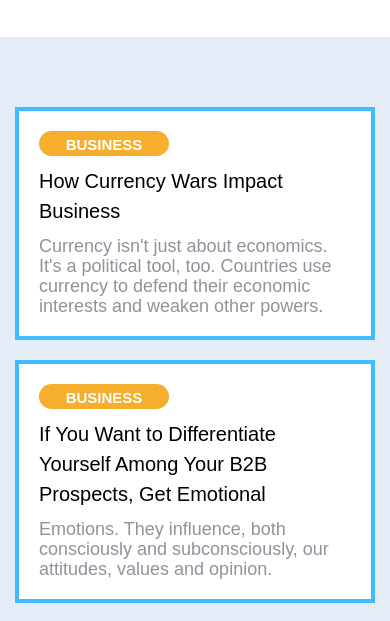
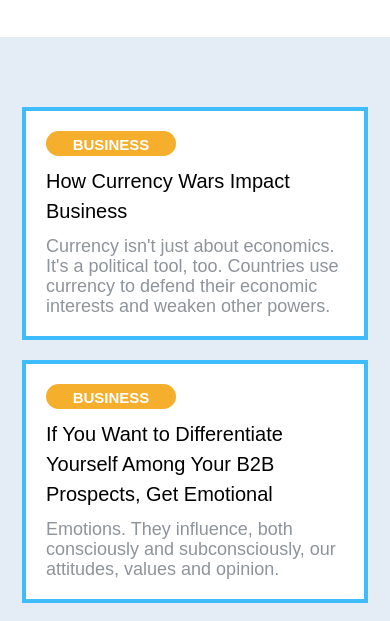
Before and after one commit to giovanycesar/translation-portfolio, a plain HTML site: page texts/texts.html in a window 390 px wide. Shown: the part 220-841 px from the top of the page. Drawn offline with nearby package versions, Linux system fonts and the light colour scheme.

Commit message:
bug menu

```diff
--- a/about/style.css
+++ b/about/style.css
@@ -371,7 +371,7 @@ footer p {
     text-align: center;
 }
 
-@media (max-width: 600px) {
+@media (max-width: 650px) {
     .check img {
         padding: 20px 60px;
     }
--- a/style.css
+++ b/style.css
@@ -427,7 +427,7 @@ footer p {
     text-align: center;
 }
 
-@media (max-width: 600px) {
+@media (max-width: 650px) {
     .check img {
         padding: 20px 60px;
     }
--- a/subtitling/css-videos/style.css
+++ b/subtitling/css-videos/style.css
@@ -266,7 +266,7 @@ footer p {
     text-align: center;
 }
 
-@media (max-width: 600px) {
+@media (max-width: 650px) {
     .check img {
         padding: 20px 60px;
     }
--- a/subtitling/style.css
+++ b/subtitling/style.css
@@ -282,7 +282,7 @@ footer p {
     text-align: center;
 }
 
-@media (max-width: 600px) {
+@media (max-width: 650px) {
     .check img {
         padding: 20px 60px;
     }
--- a/texts/css-texts-subjects/style.css
+++ b/texts/css-texts-subjects/style.css
@@ -305,7 +305,7 @@ footer p {
     text-align: center;
 }
 
-@media (max-width: 600px) {
+@media (max-width: 650px) {
     .check img {
         padding: 20px 60px;
     }
--- a/texts/css-texts/style.css
+++ b/texts/css-texts/style.css
@@ -342,7 +342,7 @@ footer p {
     text-align: center;
 }
 
-@media (max-width: 600px) {
+@media (max-width: 650px) {
     .check img {
         padding: 20px 60px;
     }
@@ -436,7 +436,7 @@ footer p {
 
 @media (max-width: 600px) {
     .texts-cont {
-        margin: 10px 15px;
+        margin: 10px 22px;
         min-height: 150px;
         max-width: 390px;
     }
--- a/texts/style.css
+++ b/texts/style.css
@@ -342,7 +342,7 @@ footer p {
     text-align: center;
 }
 
-@media (max-width: 600px) {
+@media (max-width: 650px) {
     .check img {
         padding: 20px 60px;
     }
@@ -436,7 +436,7 @@ footer p {
 
 @media (max-width: 600px) {
     .texts-cont {
-        margin: 10px 15px;
+        margin: 10px 22px;
         min-height: 150px;
         max-width: 390px;
     }
```
